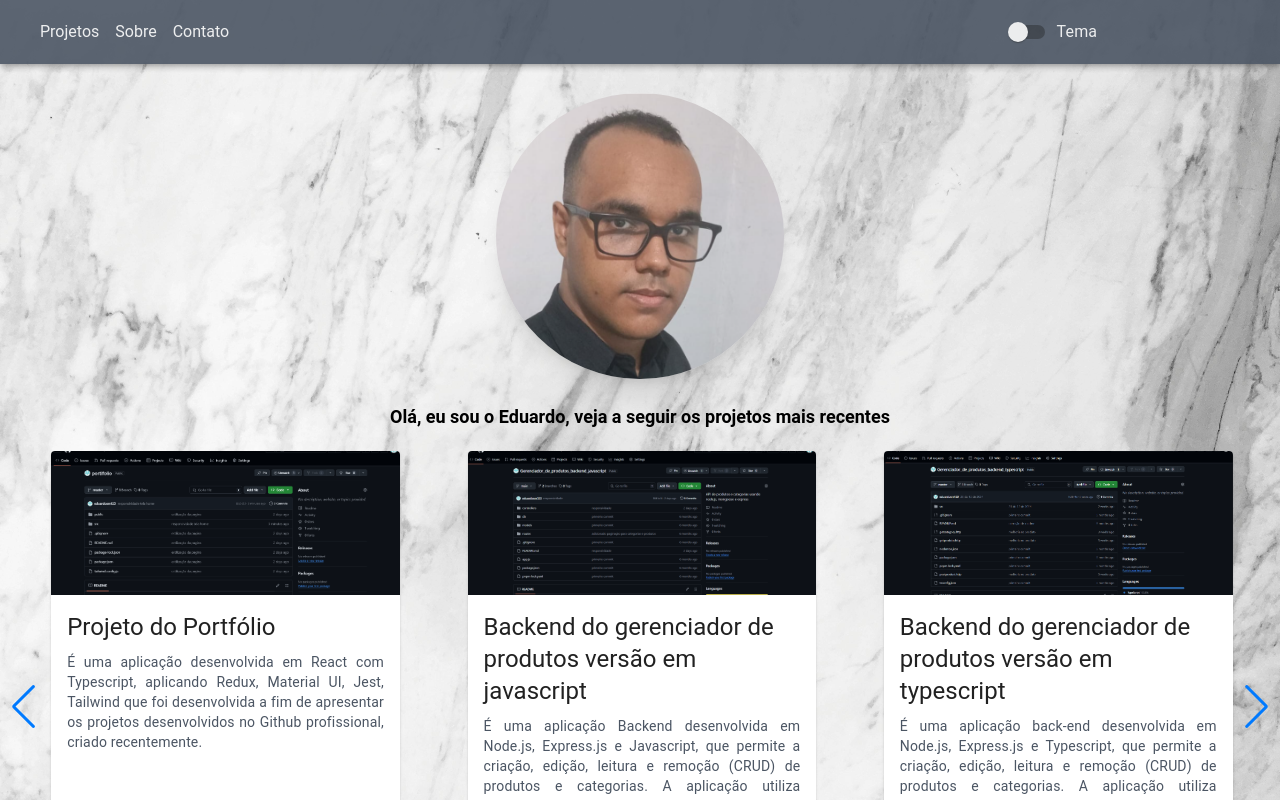
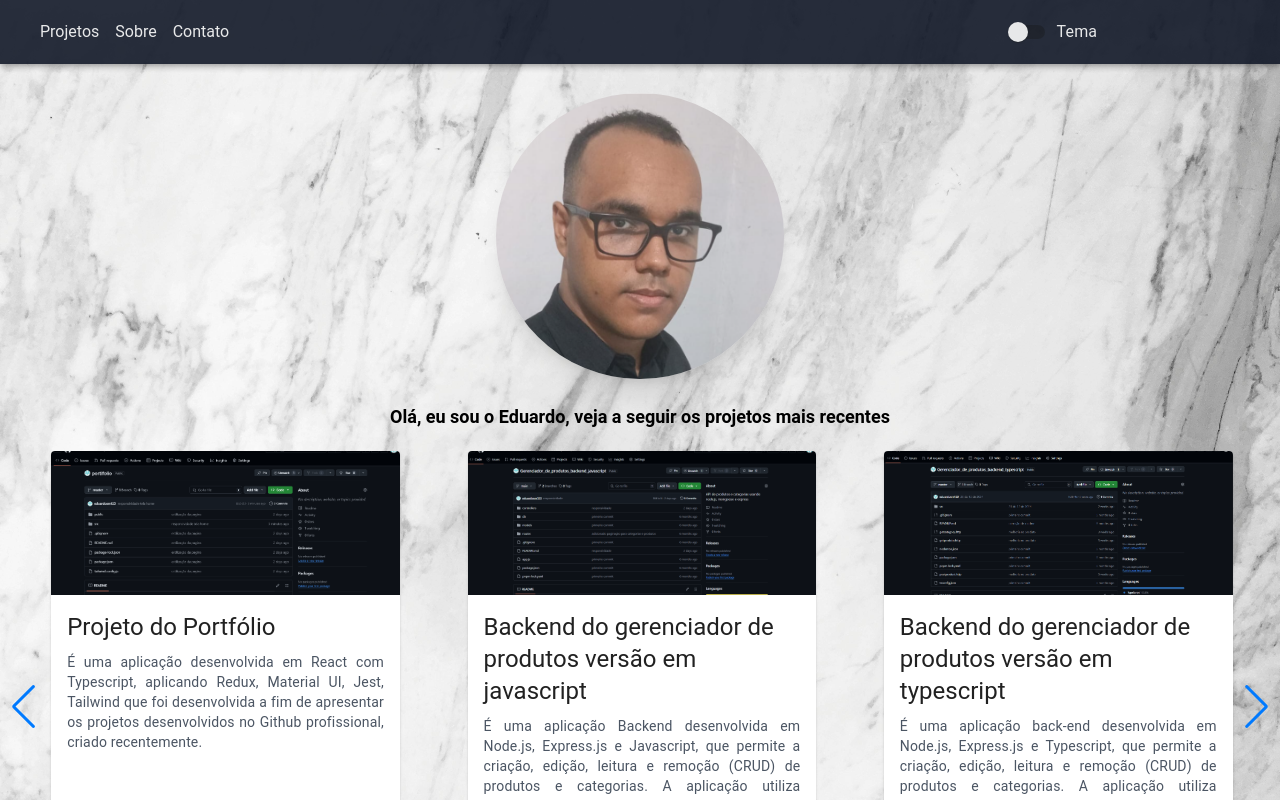
Before and after one commit to eduardosm123/portifolio, a React (Create React App) app: page / in a window 1280 px wide. Shown: the top 800 px of the page. Built offline with nearby package versions, Linux system fonts and the light colour scheme.

Commit message:
melhoria de aparencia

```diff
--- a/src/components/NavBar.tsx
+++ b/src/components/NavBar.tsx
@@ -43,7 +43,7 @@ export default function NavBar({ children }: NavbarProps) {
 
     return (
         <>
-            <AppBar position='fixed' sx={{ top: "0px", background: darkMode ? "#111827" : "#4b5563" }} className='opacity-90'>
+            <AppBar position='fixed' sx={{ top: "0px", background: "#111827"}} className='opacity-90'>
                 <Container maxWidth="xl">
                     <Toolbar disableGutters>
                         {/* Menu para telas menores*/}
```
